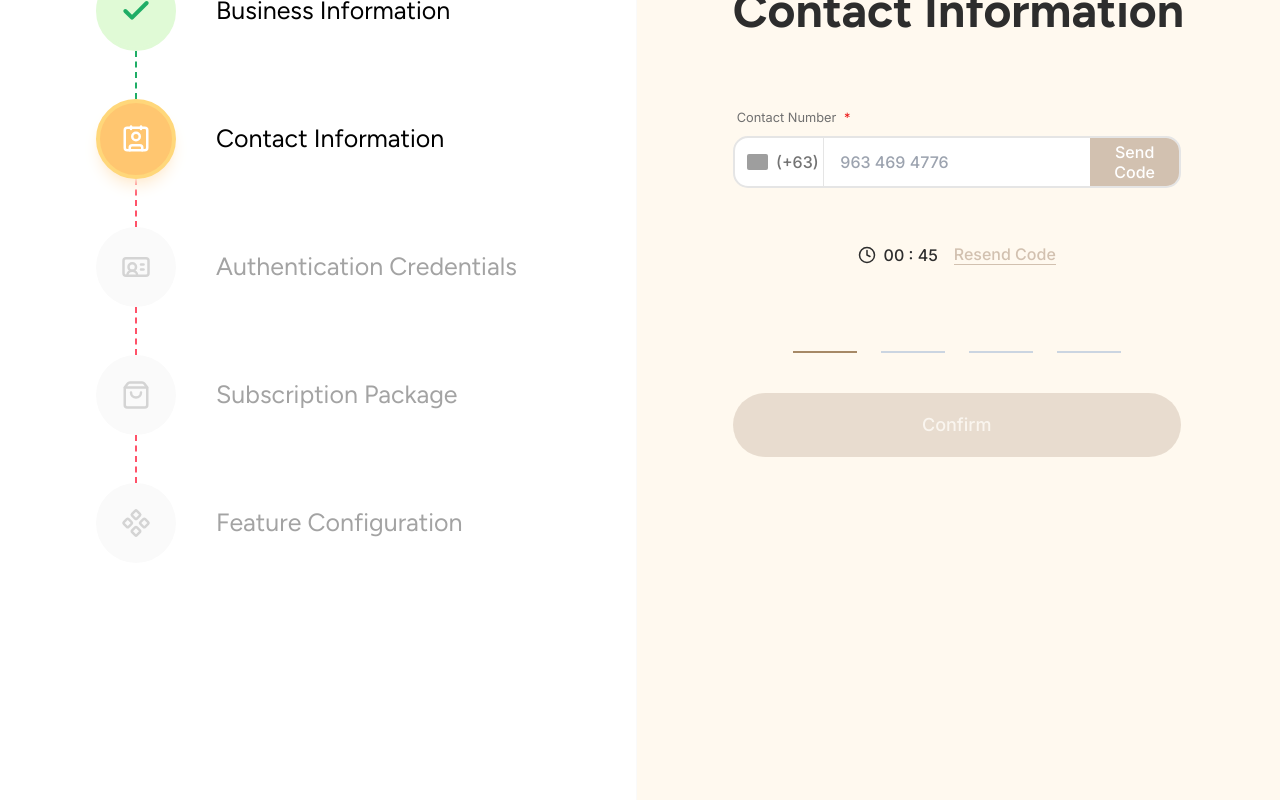
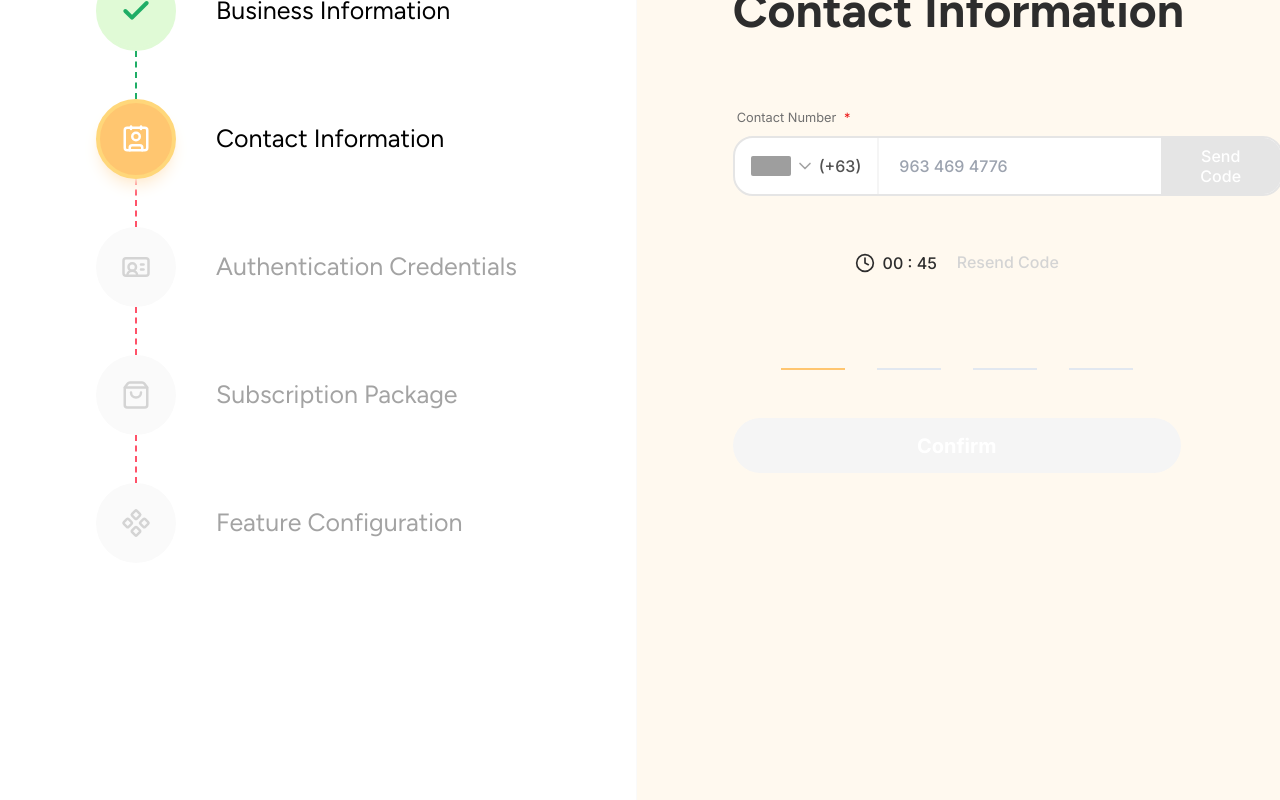
Before and after one commit to ShanRaboy11/Qios, a Next.js app: page /1/dashboard/onboarding in a window 1280 px wide. Both pictures are taken after a click on the button "Continue". Shown: the part 266-1066 px from the top of the page. Built offline with nearby package versions, Linux system fonts and the light colour scheme; grey boxes are pictures that could not be loaded.

Commit message:
fix: contactInfo - Eupinado

```diff
--- a/src/app/(tenant)/[id]/dashboard/onboarding/components/ContactInformation.tsx
+++ b/src/app/(tenant)/[id]/dashboard/onboarding/components/ContactInformation.tsx
@@ -9,12 +9,9 @@ import { Required } from "./BusinessInformation";
 const countries = [
   { name: "Philippines", code: "ph", dial: "+63" },
   { name: "United States", code: "us", dial: "+1" },
-  { name: "United Kingdom", code: "gb", dial: "+44" },
   { name: "Singapore", code: "sg", dial: "+65" },
-  { name: "Australia", code: "au", dial: "+61" },
 ];
 
-// --- Sub-component: Country Selector ---
 function CountryCodeSelect({ onSelect }: { onSelect: (dial: string) => void }) {
   const [isOpen, setIsOpen] = useState(false);
   const [selected, setSelected] = useState(countries[0]);
@@ -34,170 +31,164 @@ function CountryCodeSelect({ onSelect }: { onSelect: (dial: string) => void }) {
   );
 
   return (
-    <div className="relative h-full" ref={dropdownRef}>
+    <div className="relative h-full flex items-center" ref={dropdownRef}>
       <div
         onClick={() => setIsOpen(!isOpen)}
-        className="flex items-center gap-1 px-3 h-full cursor-pointer border-r border-neutral-200 hover:bg-neutral-50 transition-colors"
+        className={cn(
+          "flex items-center gap-1 px-4 h-full cursor-pointer border-r-2 transition-all duration-300 rounded-l-[18px]",
+          isOpen ? "border-[var(--color-brand-primary)] bg-white" : "border-neutral-100 hover:bg-neutral-50"
+        )}
       >
-        <img
-          src={`https://flagcdn.com/w40/${selected.code}.png`}
-          alt={selected.name}
-          className="w-6 h-4 rounded-sm object-cover"
-        />
-        <ChevronDown size={14} className={cn("text-neutral-500 transition-transform", isOpen && "rotate-180")} />
-        <span className="b2 text-neutral-500 font-medium">({selected.dial})</span>
+        <img src={`https://flagcdn.com/w40/${selected.code}.png`} alt="" className="w-10 h-5 rounded-sm object-cover" />
+        <ChevronDown size={20} className={cn("text-neutral-400 transition-transform duration-300", isOpen && "rotate-180")} />
+        <span className="b2 text-neutral-600 font-medium whitespace-nowrap">({selected.dial})</span>
       </div>
 
       {isOpen && (
-        <div className="absolute top-[55px] left-0 w-[240px] bg-white border-2 border-neutral-100 rounded-xl shadow-2xl z-50 overflow-hidden animate-in fade-in zoom-in-95 duration-200">
-          <div className="p-2 border-b border-neutral-50 bg-neutral-50">
+        <div className="absolute top-[calc(100%+12px)] left-0 w-[240px] bg-white border-2 border-[#E5E5E5] rounded-2xl shadow-xl z-[999] overflow-hidden animate-in fade-in zoom-in-95 duration-300">
+          <div className="p-2 border-b border-neutral-100 bg-neutral-50/50">
             <div className="relative">
               <Search size={14} className="absolute left-3 top-1/2 -translate-y-1/2 text-neutral-400" />
               <input
-                className="w-full h-8 pl-8 pr-2 bg-white rounded-lg text-xs outline-none focus:ring-1 focus:ring-[var(--color-brand-primary)]"
-                placeholder="Search country..."
+                className="w-full h-9 pl-9 pr-3 bg-white border border-neutral-200 rounded-xl text-sm outline-none focus:border-[var(--color-brand-primary)]"
+                placeholder="Search..."
                 value={search}
                 onChange={(e) => setSearch(e.target.value)}
+                autoFocus
               />
             </div>
           </div>
-          <div className="max-h-[200px] overflow-y-auto">
+          <ul className="max-h-[220px] overflow-y-auto">
             {filtered.map((c) => (
-              <div
+              <li
                 key={c.code}
                 onClick={() => { setSelected(c); onSelect(c.dial); setIsOpen(false); }}
-                className="px-4 py-2.5 hover:bg-orange-50 flex items-center justify-between cursor-pointer transition-colors"
+                className={cn(
+                  "px-5 py-3.5 b2 cursor-pointer flex items-center justify-between hover:bg-slate-50",
+                  selected.code === c.code ? "text-[var(--color-brand-primary)] bg-orange-50/30 font-bold" : "text-text-primary"
+                )}
               >
                 <div className="flex items-center gap-3">
-                  <img src={`https://flagcdn.com/w40/${c.code}.png`} alt="" className="w-5 h-3 shadow-sm" />
-                  <span className="text-sm font-medium text-neutral-700">{c.name}</span>
+                  <img src={`https://flagcdn.com/w40/${c.code}.png`} alt="" className="w-10 h-5" />
+                  <span>{c.name}</span>
                 </div>
-                <span className="text-xs font-bold text-neutral-400">{c.dial}</span>
-              </div>
+                <span className="text-xs opacity-40">{c.dial}</span>
+              </li>
             ))}
-          </div>
+          </ul>
         </div>
       )}
     </div>
   );
 }
 
-// --- Main Component ---
 export function ContactInformation({ onNext }: { onNext: () => void }) {
   const [phoneNumber, setPhoneNumber] = useState("");
+  const [isFocused, setIsFocused] = useState(false); // New Focus State
   const [isTimerRunning, setIsTimerRunning] = useState(false);
   const [timeLeft, setTimeLeft] = useState(45);
   const [otp, setOtp] = useState(["", "", "", ""]);
   const otpInputs = useRef<(HTMLInputElement | null)[]>([]);
 
-  // Timer Countdown Logic
   useEffect(() => {
     let interval: NodeJS.Timeout;
     if (isTimerRunning && timeLeft > 0) {
       interval = setInterval(() => setTimeLeft((prev) => prev - 1), 1000);
-    } else if (timeLeft === 0) {
-      setIsTimerRunning(false);
-    }
+    } else if (timeLeft === 0) setIsTimerRunning(false);
     return () => clearInterval(interval);
   }, [isTimerRunning, timeLeft]);
-
-  const startVerification = () => {
-    if (isPhoneValid) {
-      setTimeLeft(45);
-      setIsTimerRunning(true);
-    }
-  };
-
-  const handleOtpChange = (index: number, value: string) => {
-    const val = value.replace(/\D/g, "");
-    if (!val && value !== "") return;
-
-    const newOtp = [...otp];
-    newOtp[index] = val;
-    setOtp(newOtp);
-
-    if (val && index < 3) {
-      otpInputs.current[index + 1]?.focus();
-    }
-  };
 
   const isPhoneValid = phoneNumber.length >= 10;
   const isOtpComplete = otp.every(digit => digit !== "");
 
   return (
     <div className="space-y-10 animate-in fade-in slide-in-from-right-8 duration-500">
-      {/* Phone Number Input Section */}
       <div className="space-y-2">
-        <label className="b4 ml-1 font-medium text-text-secondary">
-          Contact Number <Required />
-        </label>
-        <div className="flex items-center border-2 border-neutral-200 rounded-[15px] bg-white overflow-hidden focus-within:border-[var(--color-brand-primary)] transition-all h-[52px]">
+        <label className="b4 ml-1 font-medium text-text-secondary">Contact Number <Required /></label>
+
+        {/* CONTAINER: Logic changed to highlight on isFocused */}
+        <div className={cn(
+          "relative flex items-center border-2 rounded-[20px] bg-white h-[60px] w-[550px] transition-all duration-300",
+          isFocused
+            ? "border-[var(--color-brand-primary)] shadow-[0_0_0_2px_rgba(255,198,112,0.15)]"
+            : "border-neutral-200"
+        )}>
           <CountryCodeSelect onSelect={() => {}} />
+
           <input
             type="text"
             placeholder="963 469 4776"
             value={phoneNumber}
+            onFocus={() => setIsFocused(true)} // SET FOCUS
+            onBlur={() => setIsFocused(false)}  // REMOVE FOCUS
             onChange={(e) => setPhoneNumber(e.target.value.replace(/\D/g, ""))}
-            className="flex-1 px-4 outline-none b2 text-text-primary bg-transparent"
+            className="flex-1 px-5 outline-none b2 text-text-primary bg-transparent font-medium"
           />
+
+          {/* BUTTON: Stays independent - highlights only when isPhoneValid */}
           <button
-            onClick={startVerification}
+            onClick={() => { if(isPhoneValid) { setTimeLeft(45); setIsTimerRunning(true); }}}
             disabled={!isPhoneValid}
             className={cn(
-              "px-6 h-full b2 font-bold transition-all text-white",
-              isPhoneValid ? "bg-[#A68966] hover:brightness-95" : "bg-[#D2C1B0] cursor-not-allowed"
+              "px-8 h-full b2 font-bold transition-all text-white rounded-r-[18px] leading-tight min-w-[120px]",
+              isPhoneValid
+                ? "bg-[var(--color-brand-primary)] hover:brightness-95"
+                : "bg-neutral-200 cursor-not-allowed"
             )}
           >
-            Send Code
+            Send<br/>Code
           </button>
         </div>
       </div>
 
-      {/* Verification / OTP Section */}
-      <div className="flex flex-col items-center space-y-10 pt-4">
-        {/* Timer and Resend Link */}
-        <div className="flex items-center gap-4">
-          <div className="flex items-center gap-2 b2 font-bold text-text-primary">
-            <Clock size={18} />
+      <div className="flex flex-col items-center space-y-12 pt-4">
+        {/* Timer UI */}
+        <div className="flex items-center gap-5">
+          <div className="flex items-center gap-2 b2 font-bold text-text-primary text-xl">
+            <Clock size={20} />
             <span>00 : {timeLeft.toString().padStart(2, '0')}</span>
           </div>
           <button
-            onClick={startVerification}
-            className="b2 text-[#D2C1B0] border-b border-[#D2C1B0] font-semibold hover:text-[#A68966] transition-colors"
+            onClick={() => { setTimeLeft(45); setIsTimerRunning(true); }}
+            className={cn(
+              "b2 border-b-2 font-bold transition-all",
+              timeLeft === 0
+                ? "text-[var(--color-brand-primary)] border-[var(--color-brand-primary)]"
+                : "text-neutral-300 border-transparent cursor-not-allowed"
+            )}
           >
             Resend Code
           </button>
         </div>
 
-        {/* 4 Digit OTP Inputs */}
-        <div className="flex gap-6">
+        {/* OTP Inputs */}
+        <div className="flex gap-8">
           {otp.map((digit, i) => (
             <input
               key={i}
               ref={(el) => { otpInputs.current[i] = el; }}
-              type="text"
-              maxLength={1}
-              value={digit}
-              onChange={(e) => handleOtpChange(i, e.target.value)}
+              type="text" maxLength={1} value={digit}
+              onChange={(e) => {
+                const val = e.target.value.replace(/\D/g, "");
+                const newOtp = [...otp]; newOtp[i] = val; setOtp(newOtp);
+                if (val && i < 3) otpInputs.current[i+1]?.focus();
+              }}
               className={cn(
-                "w-16 h-12 bg-transparent border-b-2 text-center text-2xl outline-none transition-all duration-300 font-inter",
-                digit !== "" || (i === 0 && otp[0] === "") ? "border-[#A68966]" : "border-slate-300"
+                "w-16 h-12 bg-transparent border-b-2 text-center text-3xl outline-none transition-all duration-300",
+                digit !== "" || (i === 0 && otp[0] === "") ? "border-[var(--color-brand-primary)]" : "border-slate-200"
               )}
             />
           ))}
         </div>
 
-        {/* Confirm Button using the Button Atom */}
         <Button
           variant="primary"
-          shape="pill"
           size="lg"
           className={cn(
-            "w-full h-16 shadow-none transition-all duration-500",
-            isOtpComplete ? "bg-[#A68966] text-white opacity-100" : "bg-[#D2C1B0] text-white/80 opacity-90 cursor-not-allowed hover:scale-100"
+            "w-full h-[55px] text-xl font-bold transition-all duration-500 shadow-none border-none",
+            isOtpComplete ? " text-text-tertiary scale-[1.02]" : "bg-neutral-100 text-white cursor-not-allowed"
           )}
           onClick={() => isOtpComplete && onNext()}
-          disabled={!isOtpComplete}
         >
           Confirm
         </Button>
```
Also changed, not shown: src/app/(tenant)/[id]/dashboard/onboarding/page.tsx (+4 -9 lines).
